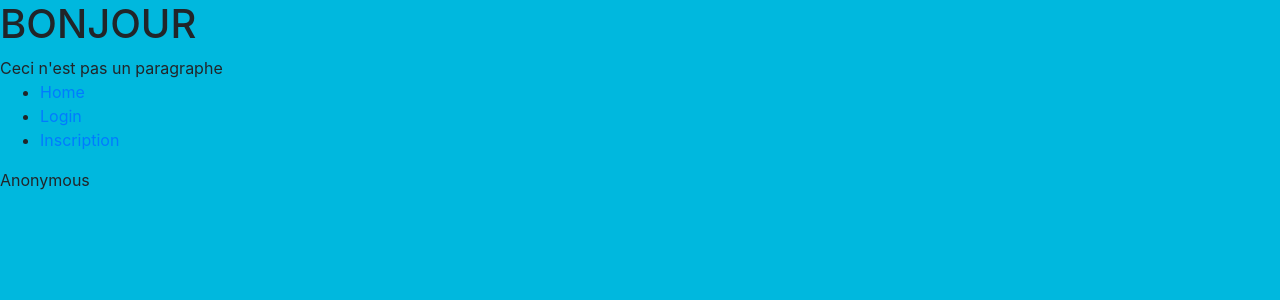
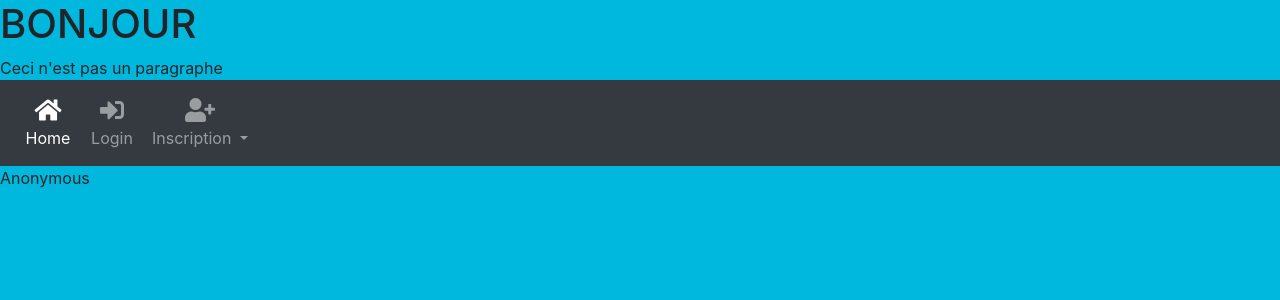
Before and after one commit to thomas-evariste/ProjetWeb, a PHP site: page / in a window 1280 px wide. Shown: the top 300 px of the page. Run offline with PHP 8.4, Linux system fonts and the light colour scheme; some libraries are stand-ins or nearby versions.

Commit message:
Menu hors connexion + diff inscription

```diff
--- /dev/null
+++ b/css/styleMenu.css
@@ -0,0 +1,115 @@
+
+
+.navbar-icon-top .navbar-nav .nav-link > .fa {
+  position: relative;
+  width: 36px;
+  font-size: 24px;
+}
+
+.navbar-icon-top .navbar-nav .nav-link > .fa > .badge {
+  font-size: 0.75rem;
+  position: absolute;
+  right: 0;
+  font-family: sans-serif;
+}
+
+.navbar-icon-top .navbar-nav .nav-link > .fa {
+  top: 3px;
+  line-height: 12px;
+}
+
+.navbar-icon-top .navbar-nav .nav-link > .fa > .badge {
+  top: -10px;
+}
+
+@media (min-width: 576px) {
+  .navbar-icon-top.navbar-expand-sm .navbar-nav .nav-link {
+    text-align: center;
+    display: table-cell;
+    height: 70px;
+    vertical-align: middle;
+    padding-top: 0;
+    padding-bottom: 0;
+  }
+
+  .navbar-icon-top.navbar-expand-sm .navbar-nav .nav-link > .fa {
+    display: block;
+    width: 48px;
+    margin: 2px auto 4px auto;
+    top: 0;
+    line-height: 24px;
+  }
+
+  .navbar-icon-top.navbar-expand-sm .navbar-nav .nav-link > .fa > .badge {
+    top: -7px;
+  }
+}
+
+@media (min-width: 768px) {
+  .navbar-icon-top.navbar-expand-md .navbar-nav .nav-link {
+    text-align: center;
+    display: table-cell;
+    height: 70px;
+    vertical-align: middle;
+    padding-top: 0;
+    padding-bottom: 0;
+  }
+
+  .navbar-icon-top.navbar-expand-md .navbar-nav .nav-link > .fa {
+    display: block;
+    width: 48px;
+    margin: 2px auto 4px auto;
+    top: 0;
+    line-height: 24px;
+  }
+
+  .navbar-icon-top.navbar-expand-md .navbar-nav .nav-link > .fa > .badge {
+    top: -7px;
+  }
+}
+
+@media (min-width: 992px) {
+  .navbar-icon-top.navbar-expand-lg .navbar-nav .nav-link {
+    text-align: center;
+    display: table-cell;
+    height: 70px;
+    vertical-align: middle;
+    padding-top: 0;
+    padding-bottom: 0;
+  }
+
+  .navbar-icon-top.navbar-expand-lg .navbar-nav .nav-link > .fa {
+    display: block;
+    width: 48px;
+    margin: 2px auto 4px auto;
+    top: 0;
+    line-height: 24px;
+  }
+
+  .navbar-icon-top.navbar-expand-lg .navbar-nav .nav-link > .fa > .badge {
+    top: -7px;
+  }
+}
+
+@media (min-width: 1200px) {
+  .navbar-icon-top.navbar-expand-xl .navbar-nav .nav-link {
+    text-align: center;
+    display: table-cell;
+    height: 70px;
+    vertical-align: middle;
+    padding-top: 0;
+    padding-bottom: 0;
+  }
+
+  .navbar-icon-top.navbar-expand-xl .navbar-nav .nav-link > .fa {
+    display: block;
+    width: 48px;
+    margin: 2px auto 4px auto;
+    top: 0;
+    line-height: 24px;
+  }
+
+  .navbar-icon-top.navbar-expand-xl .navbar-nav .nav-link > .fa > .badge {
+    top: -7px;
+  }
+}
--- a/templates/headTemplate.php
+++ b/templates/headTemplate.php
@@ -4,12 +4,14 @@
 			<meta charset="utf-8">
 			<title>Site web en construction</title>
 		<link rel="stylesheet" href="https://stackpath.bootstrapcdn.com/bootstrap/4.3.1/css/bootstrap.min.css" integrity="sha384-ggOyR0iXCbMQv3Xipma34MD+dH/1fQ784/j6cY/iJTQUOhcWr7x9JvoRxT2MZw1T" crossorigin="anonymous">
+		<link rel="stylesheet" href="https://use.fontawesome.com/releases/v5.8.1/css/all.css" integrity="sha384-50oBUHEmvpQ+1lW4y57PTFmhCaXp0ML5d60M1M7uH2+nqUivzIebhndOJK28anvf" crossorigin="anonymous">
 		<link rel="stylesheet" href="css/style0.css" />
 		<link rel="stylesheet" href="css/styleHome.css" />
 		<link rel="stylesheet" href="css/styleInscription.css" />
 		<link rel="stylesheet" href="css/styleProfil.css" />
 		<link rel="stylesheet" href="css/styleMerci.css" />
 		<link rel="stylesheet" href="css/styleQuiz.css" />
+		<link rel="stylesheet" href="css/styleMenu.css" />
 		<link rel="stylesheet" href="css/styleChoixinscription.css" />
 		<link rel="stylesheet" href="css/styleBox.css" />
 
--- a/templates/menuTemplate.php
+++ b/templates/menuTemplate.php
@@ -1,5 +1,4 @@
-<?php
-		echo "
+<!--
 		<nav>
 
 			<ul>
@@ -11,5 +10,39 @@
 
 		</nav>";
 
+-->
 
-?>
+
+<nav class="navbar navbar-icon-top navbar-expand-lg navbar-dark bg-dark">
+  <button class="navbar-toggler" type="button" data-toggle="collapse" data-target="#navbarSupportedContent" aria-controls="navbarSupportedContent" aria-expanded="false" aria-label="Toggle navigation">
+    <span class="navbar-toggler-icon"></span>
+  </button>
+
+  <div class="collapse navbar-collapse" id="navbarSupportedContent">
+    <ul class="navbar-nav mr-auto">
+      <li class="nav-item active">
+        <a class="nav-link" href="index.php?action=home">
+          <i class="fa fa-home"></i>
+          Home
+          <span class="sr-only">(current)</span>
+          </a>
+      </li>
+      <li class="nav-item">
+        <a class="nav-link" href="index.php?action=login">
+          <i class="fa fa-sign-in-alt"></i>
+          Login
+        </a>
+      </li>
+      <li class="nav-item dropdown">
+        <a class="nav-link dropdown-toggle" href="#" id="navbarDropdown" role="button" data-toggle="dropdown" aria-haspopup="true" aria-expanded="false">
+          <i class="fa fa-user-plus"></i>
+          Inscription
+        </a>
+        <div class="dropdown-menu" aria-labelledby="navbarDropdown">
+          <a class="dropdown-item" href="index.php?action=inscription">Eleve</a>
+          <a class="dropdown-item" href="index.php?action=inscriptionprof">Prof</a>
+        </div>
+      </li>
+    </ul>
+  </div>
+</nav>
```
Also changed, not shown: css/styleHome.css (+0 -50 lines).
